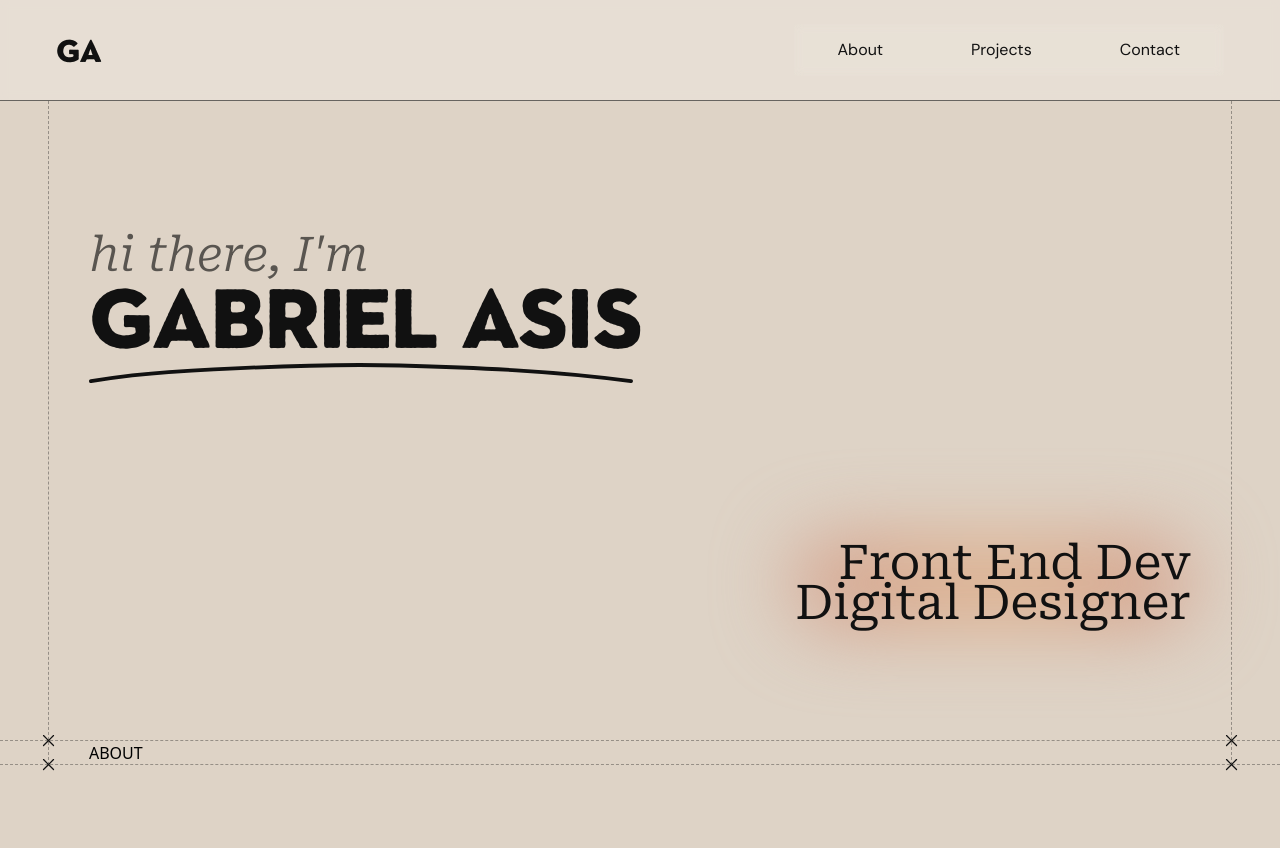
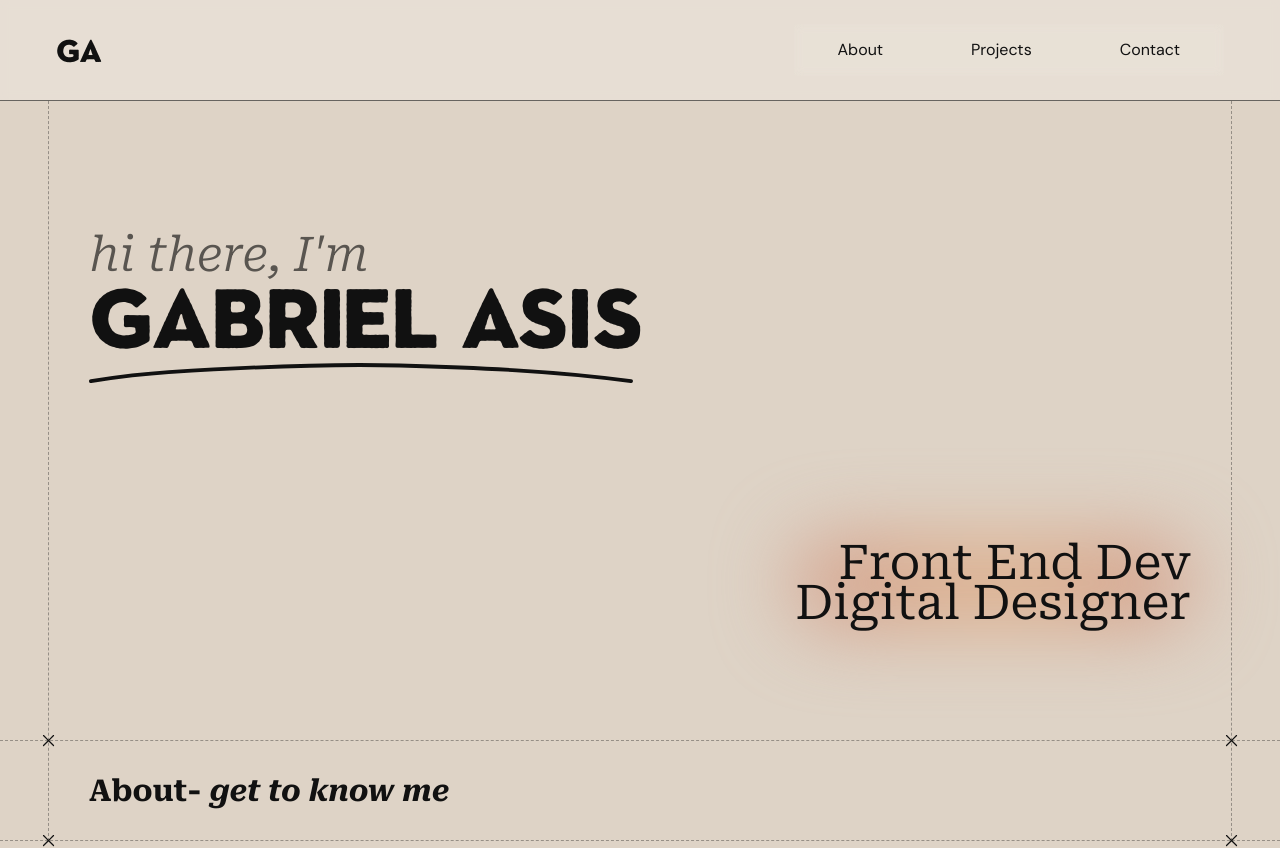
Before and after one commit to GabrielAsisPortfolio/GabrielAsisPortfolio, a React (Vite) app: page / in a window 1280 px wide. Before the commit the page ends 800 px from the top, so only its background shows below. Built offline with nearby package versions, Linux system fonts and the light colour scheme.

Commit message:
Update About.jsx

```diff
--- a/src/components/About.jsx
+++ b/src/components/About.jsx
@@ -3,8 +3,10 @@ import Section from "./Section"
 const About = () => {
   return (
     <Section bottomLine={true}>
-      <div className="container">
-        ABOUT
+      <div className="container py-8">
+        <h1 className="font-roboto font-bold text-3xl">
+          About- <span className="italic">get to know me</span>
+        </h1>
       </div>
     </Section>
   )
```
